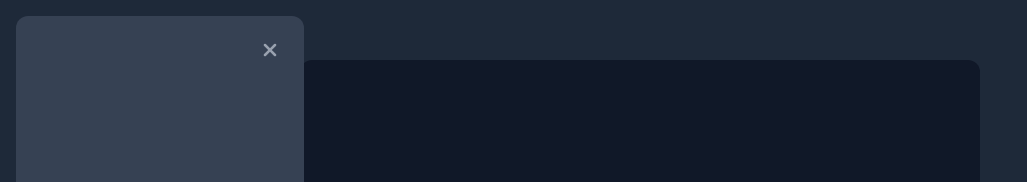
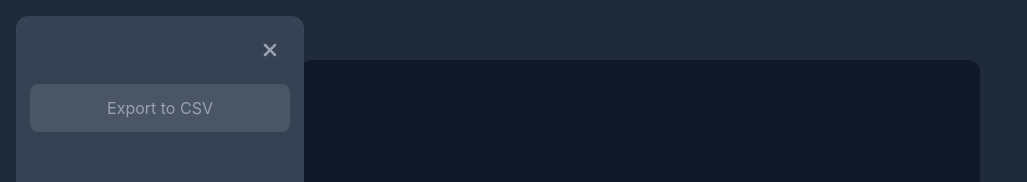
Before and after one commit to tlaf8/checkpoint, a React (Vite) app: page / in a window 1280 px wide. Both pictures are taken after a click on the button 34 px from the left and 34 px from the top of the page. Shown: the top 182 px of the page, without its empty margins (0-1027 px from the left). Built offline with nearby package versions, Linux system fonts and the light colour scheme.

Commit message:
fix: add export button back
1) add export button back in side menu

```diff
--- a/src/SideMenu.tsx
+++ b/src/SideMenu.tsx
@@ -1,5 +1,6 @@
 import { type Dispatch, type SetStateAction } from 'react';
 import { motion, AnimatePresence } from 'framer-motion';
+import { exportToCSV } from './scripts/db'
 
 interface SideMenuProps {
     showSideMenu: boolean;
@@ -67,6 +68,9 @@ const SideMenu = ({ showSideMenu, setShowSideMenu }: SideMenuProps) => {
                                 </svg>
                             </button>
                         </div>
+                        <div className='z-100 flex items-center justify-center'>
+                            <button className='bg-gray-600 w-[90%] rounded-lg p-3 hover:bg-gray-600/50 text-gray-400 cursor-pointer' onClick={exportToCSV}>Export to CSV</button>
+                        </div>
                     </motion.div>
                 )}
             </AnimatePresence>
```
